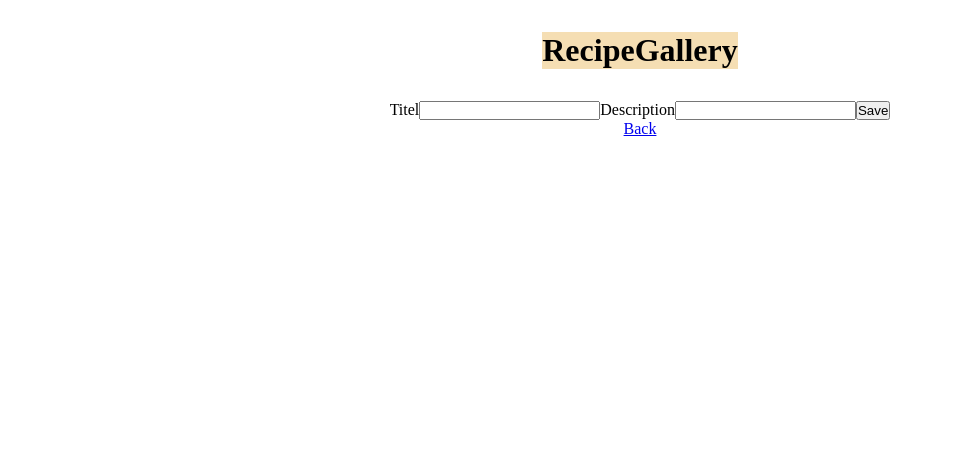
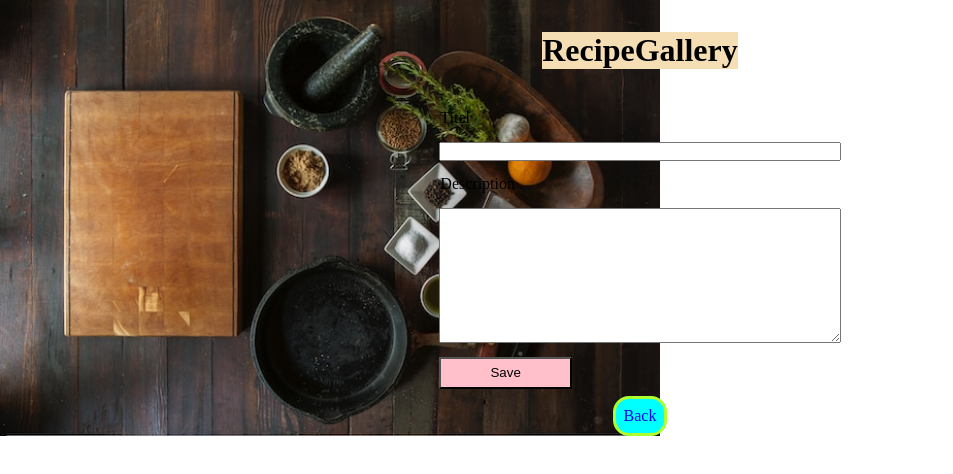
Before and after one commit to neuefische/ffm-java-23-1-team-project-2, a React (Vite) app in the folder frontend/: page /recipes/add in a window 1280 px wide. Shown: the top 474 px of the page, without its empty margins (0-953 px from the left). Built offline with nearby package versions, Linux system fonts and the light colour scheme; no server answers.

Commit message:
added style and background picture

```diff
--- a/frontend/src/components/AddRecipe.tsx
+++ b/frontend/src/components/AddRecipe.tsx
@@ -40,7 +40,7 @@ export default function AddRecipe(props: AddRecipeProps) {
         setTitle(event.target.value)
     }
 
-    function onDescriptionChange(event: ChangeEvent<HTMLInputElement>) {
+    function onDescriptionChange(event: ChangeEvent<HTMLTextAreaElement>) {
         setDescription(event.target.value)
     }
 
@@ -55,7 +55,7 @@ export default function AddRecipe(props: AddRecipeProps) {
                 <label>
                     Description
                 </label>
-                <input name="description" value={description} onChange={onDescriptionChange}/>
+                <textarea name="description" value={description} onChange={onDescriptionChange}/>
                 <button>
                     Save
                 </button>
--- a/frontend/src/index.css
+++ b/frontend/src/index.css
@@ -8,6 +8,12 @@
     flex-direction: column;
     align-items: center;
 }
+body{
+    background-image: url("./assets/todd-quackenbush-x5SRhkFajrA-unsplash.jpeg");
+    background-size: contain;
+    background-repeat: no-repeat;
+}
+
 h1{
     margin: 1em;
     background-color: wheat;
@@ -25,3 +31,31 @@ article{
     flex-direction: column;
     align-items: center;
 }
+form{
+    display: flex;
+    flex-direction: column;
+}
+label{
+    margin: 0.5em;
+}
+input{
+    margin: 0.5em;
+}
+textarea{
+    margin: 0.5em;
+    width: 30em;
+    height: 10em;
+}
+button{
+    margin: 0.5em;
+    padding: 0.5em;
+    width: 10em;
+    background: pink;
+}
+a{
+    text-decoration: none;
+    background: aqua;
+    padding: 0.5em;
+    border: 0.2em solid greenyellow;
+    border-radius: 1em;
+}
```
Also changed, not shown: frontend/src/assets/todd-quackenbush-x5SRhkFajrA-unsplash.jpeg (added).
